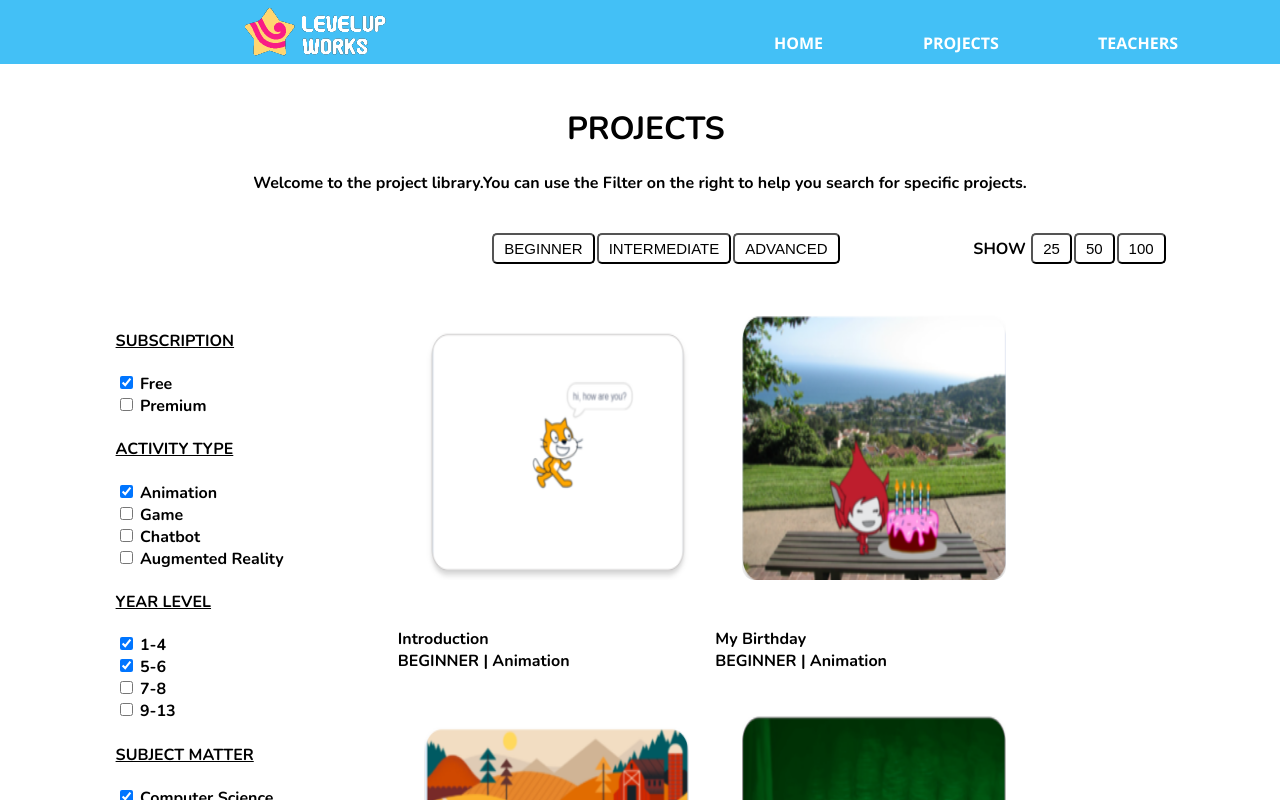
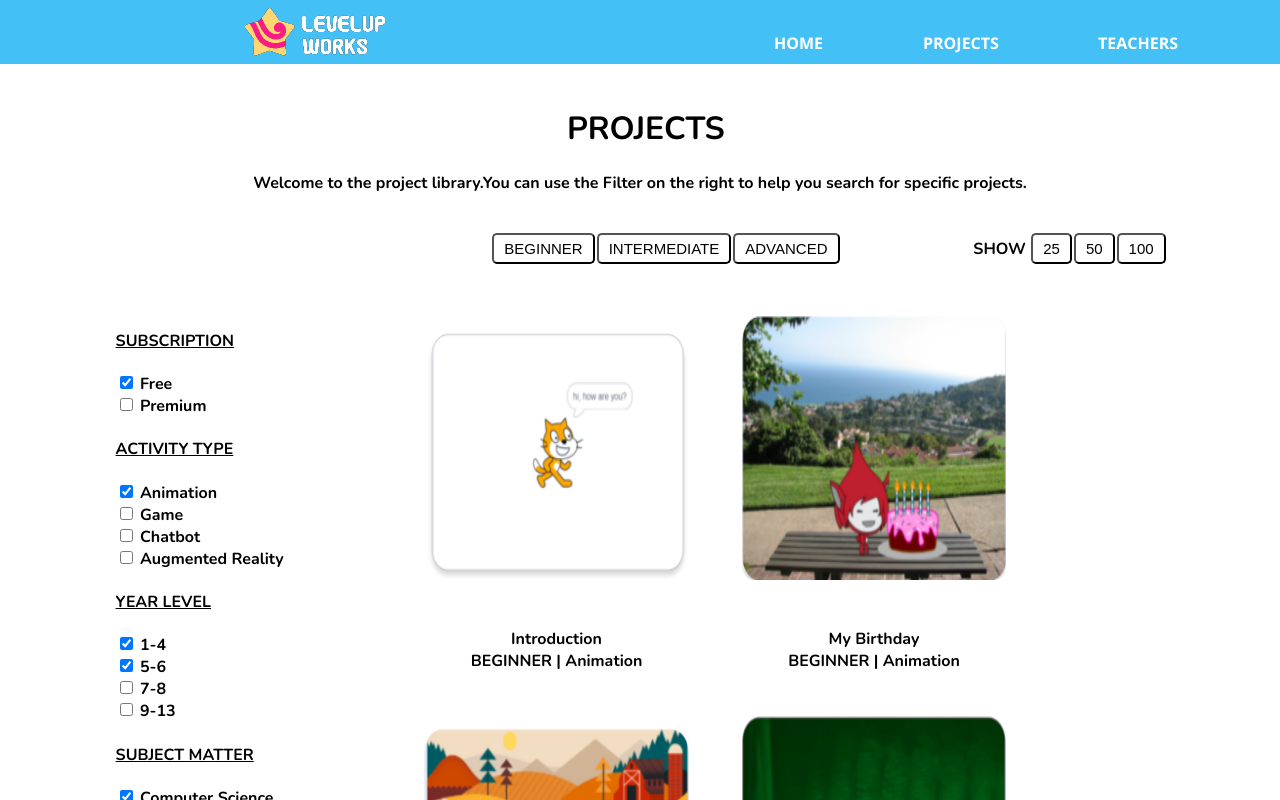
Before and after one commit to vessiBop/mission-x, a React (Create React App) app: page /StudentsProjectPage in a window 1280 px wide. Shown: the top 800 px of the page. Built offline with nearby package versions, Linux system fonts and the light colour scheme.

Commit message:
ew package

```diff
--- a/package.json
+++ b/package.json
@@ -4,6 +4,7 @@
   "private": true,
   "dependencies": {
     "@font/nunito": "^1.0.3",
+    "@fontsource/nunito-sans": "^4.5.10",
     "@testing-library/jest-dom": "^5.16.5",
     "@testing-library/react": "^13.4.0",
     "@testing-library/user-event": "^13.5.0",
--- a/src/ProjectpageComponents/BackButton.css
+++ b/src/ProjectpageComponents/BackButton.css
@@ -3,7 +3,7 @@
     color: black;
     display: flex;
     padding:10px 25px;
-    margin-left: 38cm;
+    margin-left: 35cm;
     border-radius: 5px;
     cursor: pointer;
     font-size: 15px;
--- a/src/StudentsProjectPage.css
+++ b/src/StudentsProjectPage.css
@@ -32,6 +32,7 @@ h4{
   flex-direction: row;
   flex-wrap: wrap;
    padding: 20px;
+   text-align: center;
 }
 
 img {
```
Also changed, not shown: 1 other file (tests, documents, lock files or other folders).
